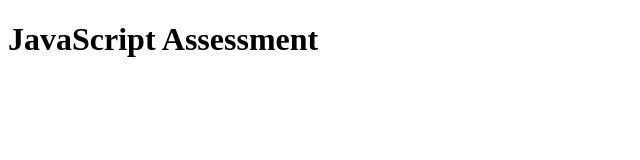
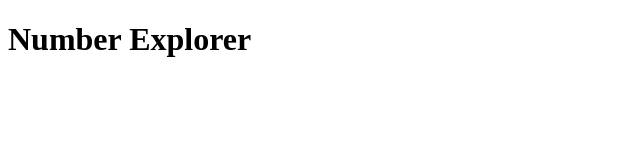
Before and after one commit to karikukiesther-oss/week-3-assessment-folder, a plain HTML site: page test 3/index.html in a window 1280 px wide. Shown: the whole page, without its empty margins (0-640 px from the left). Drawn offline with Linux system fonts and the light colour scheme.

Commit message:
numberExplorer

```diff
--- a/test 3/index.html
+++ b/test 3/index.html
@@ -3,12 +3,12 @@
 <head>
     <meta charset="UTF-8">
     <meta name="viewport" content="width=device-width, initial-scale=1.0">
-    <title>assessment test</title>
+    <title>Number Explorer</title>
 <link rel="stylesheet" href="style.css">
 
 </head>
 <body>
-    <h1>JavaScript Assessment</h1>
+    <h1>Number Explorer</h1>
 
     <!--link to the JavaScript file-->
     <script src="script.js"></script>
```
